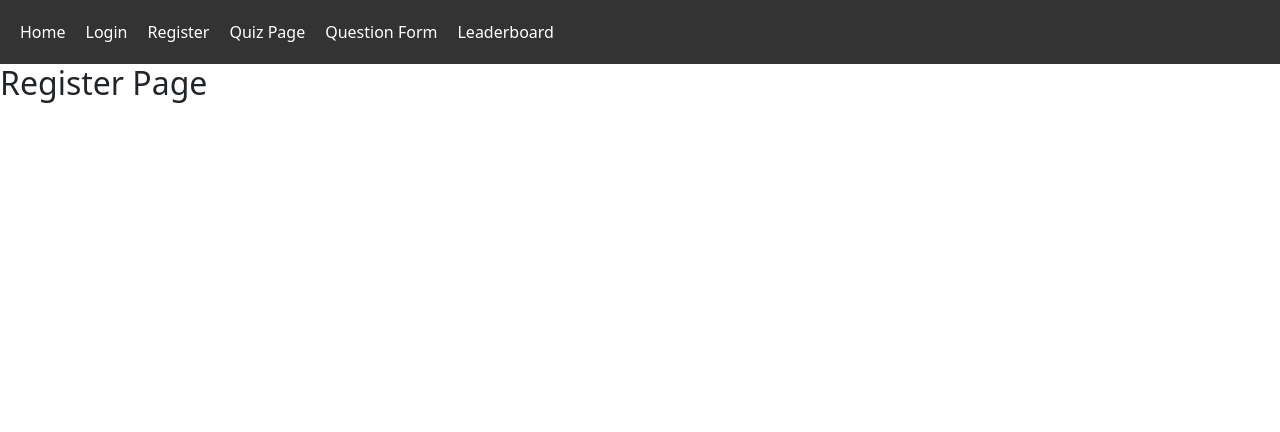
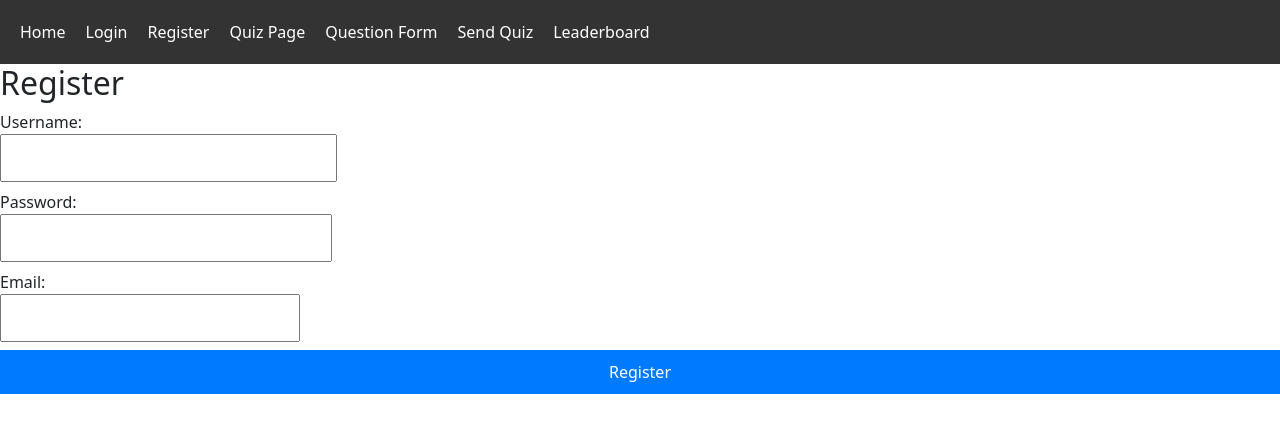
Before and after one commit to Eva-Gaivoronski/iron-jedi, a React (Create React App) app in the folder client/: page /register in a window 1280 px wide. Shown: the top 432 px of the page. Built offline with nearby package versions, Linux system fonts and the light colour scheme.

Commit message:
started fuctionality to send a quiz

```diff
--- a/client/src/App.js
+++ b/client/src/App.js
@@ -10,7 +10,7 @@ import TakeQuizPage from "./components/TakeQuizPage";
 import LeaderBoardPage from './components/LeaderBoardPage';
 import LoginPage from './components/LoginPage';
 import RegisterPage from './components/RegisterPage';
-
+import QuizChallengeForm from './components/QuizChallengeForm';
 function App() {
     return (
         <div className="App">
@@ -42,6 +42,11 @@ function App() {
                                 Question Form
                             </Link>
                         </li>
+                            <li className="nav-item">
+                            <Link to="/quiz-challenge" className="nav-link">
+                                Send Quiz
+                            </Link>
+                        </li>
                         <li className="nav-item">
                             <Link to="/leaderboard" className="nav-link">
                                 Leaderboard
--- /dev/null
+++ b/client/src/components/QuizChallengeForm.js
@@ -0,0 +1,12 @@
+import React from 'react';
+
+function QuizChallengeForm() {
+    return (
+        <div>
+            <h2>Quiz Challenge</h2>
+            {/* Add your login page content here */}
+        </div>
+    );
+}
+
+export default QuizChallengeForm;
--- a/client/src/components/RegisterPage.js
+++ b/client/src/components/RegisterPage.js
@@ -1,11 +1,105 @@
-// RegisterPage.js
-import React from 'react';
+import React, { useState, useEffect } from 'react';
 
 function RegisterPage() {
+    const [username, setUsername] = useState('');
+    const [password, setPassword] = useState('');
+    const [email, setEmail] = useState('');
+    const [acceptTerms, setAcceptTerms] = useState(false);
+
+    const [usernameError, setUsernameError] = useState('');
+    const [passwordError, setPasswordError] = useState('');
+    const [emailError, setEmailError] = useState('');
+    const [successMessage, setSuccessMessage] = useState('');
+
+    const handleUsernameChange = (event) => {
+        setUsername(event.target.value);
+    };
+
+    const handlePasswordChange = (event) => {
+        setPassword(event.target.value);
+    };
+
+    const handleEmailChange = (event) => {
+        setEmail(event.target.value);
+    };
+
+    const handleAcceptTermsChange = () => {
+        setAcceptTerms(!acceptTerms);
+    };
+
+    const handleSubmit = (event) => {
+        event.preventDefault();
+
+        // Validation logic
+        let isValid = true;
+
+        if (!username) {
+            setUsernameError('Username is required');
+            isValid = false;
+        } else {
+            setUsernameError('');
+        }
+
+        if (!password || !/(?=.*[A-Z])(?=.*[0-9!@#$%^&*])/.test(password)) {
+            setPasswordError('Password must have at least one capital letter and one number or symbol');
+            isValid = false;
+        } else {
+            setPasswordError('');
+        }
+
+        if (!email) {
+            setEmailError('Email is required');
+            isValid = false;
+        } else {
+            setEmailError('');
+        }
+
+        // If all fields are valid, proceed with registration logic
+        if (isValid) {
+            // Simulate registration success
+            setSuccessMessage('You have successfully been registered!');
+            // Clear form fields
+            setUsername('');
+            setPassword('');
+            setEmail('');
+            setAcceptTerms(false);
+            // Add further registration process or API call as needed
+        }
+    };
+
+    useEffect(() => {
+        const timer = setTimeout(() => {
+            setSuccessMessage('');
+        }, 3000);
+
+        return () => clearTimeout(timer);
+    }, [successMessage]);
+
     return (
         <div>
-            <h2>Register Page</h2>
-            {/* Add your register page content here */}
+            <h2>Register</h2>
+            <form onSubmit={handleSubmit}>
+                <label>
+                    Username:
+                    <input type="text" value={username} onChange={handleUsernameChange} />
+                    <span style={{ color: 'red' }}>{usernameError}</span>
+                </label>
+                <br />
+                <label>
+                    Password:
+                    <input type="password" value={password} onChange={handlePasswordChange} />
+                    <span style={{ color: 'red' }}>{passwordError}</span>
+                </label>
+                <br />
+                <label>
+                    Email:
+                    <input type="email" value={email} onChange={handleEmailChange} />
+                    <span style={{ color: 'red' }}>{emailError}</span>
+                </label>
+                <br />
+                <button type="submit">Register</button>
+            </form>
+            {successMessage && <p style={{ color: 'green' }}>{successMessage}</p>}
         </div>
     );
 }
```
